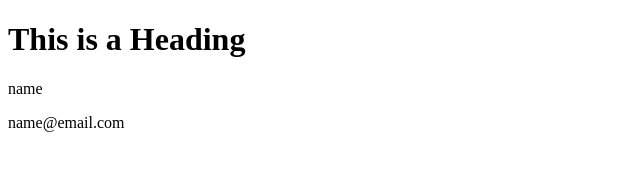
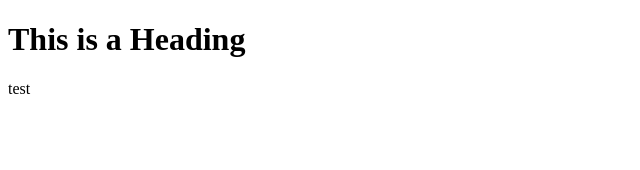
Before and after one commit to luyuying33/luyuying33.github.io, a plain HTML site: page index.html in a window 1280 px wide. Shown: the whole page, without its empty margins (0-640 px from the left). Drawn offline with Linux system fonts and the light colour scheme.

Commit message:
Update index.html

```diff
--- a/index.html
+++ b/index.html
@@ -17,8 +17,7 @@ height="0" width="0" style="display:none;visibility:hidden"></iframe></noscript>
 <!-- End Google Tag Manager (noscript) -->
 
 <h1>This is a Heading</h1>
-<p id="key1">name</p>
-<p id="key2">name@email.com</p>
+<p>test</p>
 
 </body>
 </html>
```
